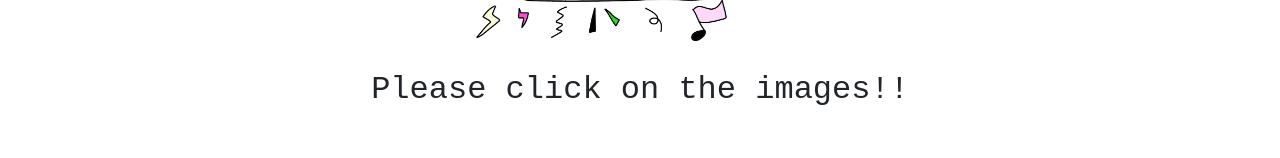
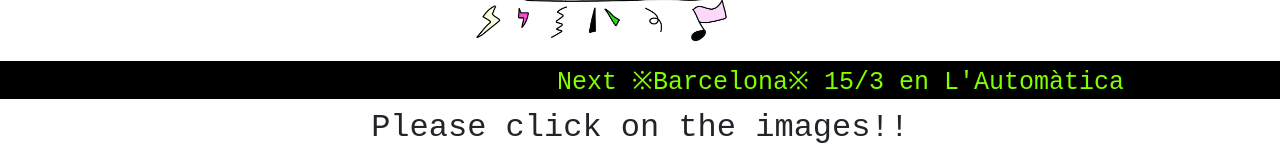
Before and after one commit to yusuke85/kazumi_hp, a React (Create React App) app: page / in a window 1280 px wide. Shown: the part 151-309 px from the top of the page. Built offline with nearby package versions, Linux system fonts and the light colour scheme; no server answers.

Commit message:
Chang to the Landing page infomation

```diff
--- a/src/Component/LandingPage.js
+++ b/src/Component/LandingPage.js
@@ -33,7 +33,7 @@
   return (
     <>
     <div class="sample01">
- {/* <p>Next ※Barcelona※7/12 en El Pumarejo</p> */}
+ { <p>Next ※Barcelona※ 15/3 en L'Automàtica</p> }
  </div>
 
       <h2 id="pleaseClick">Please click on the images!!</h2>
```
